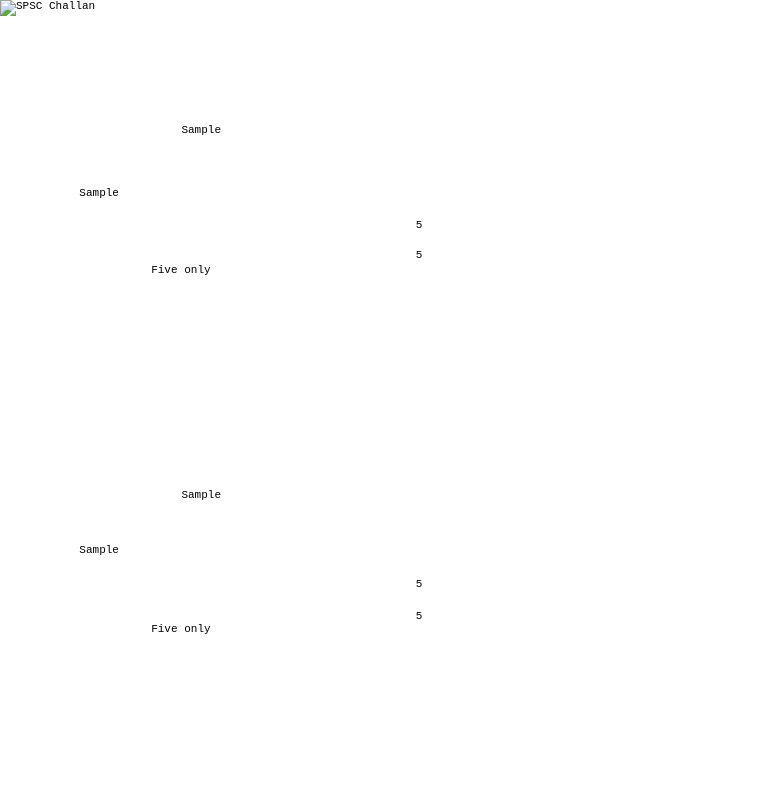
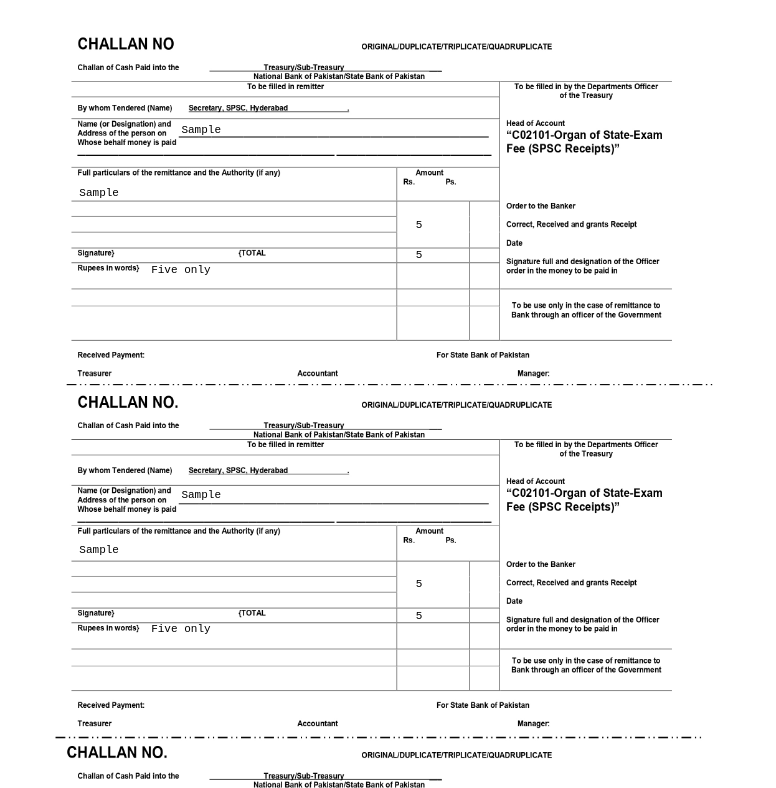
Before and after one commit to FakhruddinKolachi/SPSCForm, a plain HTML site: page index.html in a window 1280 px wide. Both pictures are taken after typing "Sample", "Sample", "5" into the empty fields and a click on the input "Submit". Shown: the top 788 px of the page, without its empty margins (0-776 px from the left). Drawn offline with Linux system fonts and the light colour scheme.

Commit message:
Update index.html

```diff
--- a/index.html
+++ b/index.html
@@ -21,7 +21,7 @@
     </form>
 
     <section id="section">
-        <img src="./SPSC CHALLAN.jpg" alt="SPSC Challan">
+        <img src="./spscform.jpg" alt="SPSC Challan">
         <p id="name"></p>
         <p id="particulars"></p>
         <p id="rs"></p>
```
